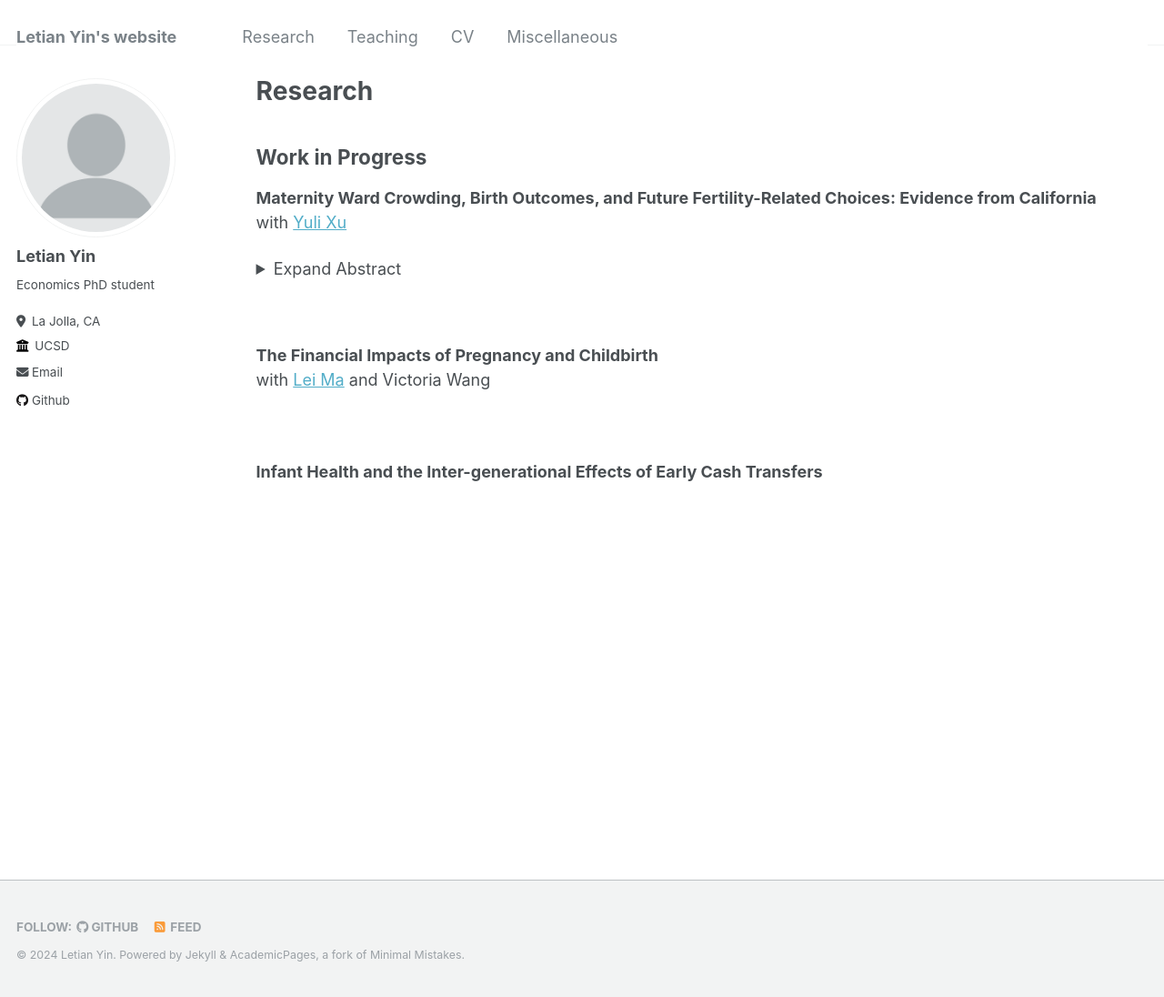
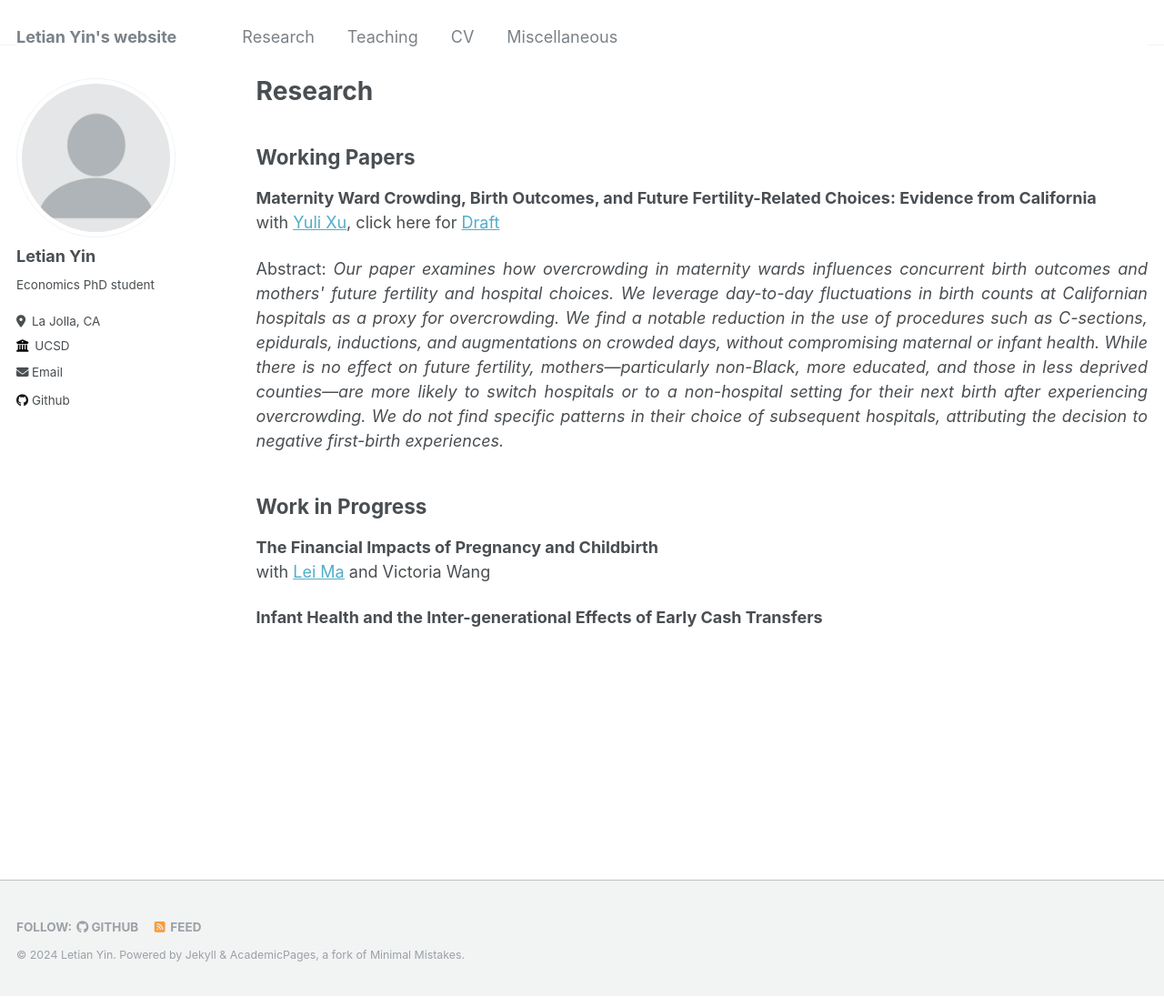
Before and after one commit to letian-yin/letian-yin.github.io, a Jekyll site: the page built from _pages/research.md, in a window 1280 px wide and 1096 px high. Shown: the whole window at 91% size. Built offline with Jekyll 4.4.1, drawn with Linux system fonts in a browser that asks for light colours.

Commit message:
Update research.md

```diff
--- a/_pages/research.md
+++ b/_pages/research.md
@@ -4,21 +4,16 @@ title: "Research"
 permalink: /research/
 author_profile: true
 ---
+## Working Papers
+**Maternity Ward Crowding, Birth Outcomes, and Future Fertility-Related Choices: Evidence from California** \
+with [Yuli Xu](https://sites.google.com/view/yulixu-econ), click here for [Draft](https://letian-yin.github.io/files/overcrowding_202410.pdf)
+<p align="justify">
+Abstract: <em>Our paper examines how overcrowding in maternity wards influences concurrent birth outcomes and mothers' future fertility and hospital choices. We leverage day-to-day fluctuations in birth counts at Californian hospitals as a proxy for overcrowding. We find a notable reduction in the use of procedures such as C-sections, epidurals, inductions, and augmentations on crowded days, without compromising maternal or infant health. While there is no effect on future fertility, mothers—particularly non-Black, more educated, and those in less deprived counties—are more likely to switch hospitals or to a non-hospital setting for their next birth after experiencing overcrowding. We do not find specific patterns in their choice of subsequent hospitals, attributing the decision to negative first-birth experiences.</em>
+</p>
+
 ## Work in Progress
-**Maternity Ward Crowding, Birth Outcomes, and Future Fertility-Related Choices: Evidence from California** \
-with [Yuli Xu](https://sites.google.com/view/yulixu-econ)
-<details>
-<summary>Expand Abstract</summary>
-  <p align="justify">
-Our paper examines how overcrowding in maternity wards influences concurrent birth outcomes and mothers' future fertility and hospital choices. We leverage day-to-day fluctuations in birth counts at Californian hospitals as a proxy for overcrowding. We find a notable reduction in the use of procedures such as C-sections, epidurals, inductions, and augmentations on crowded days, without compromising maternal or infant health. While there is no effect on future fertility, mothers—particularly non-Black, more educated, and those in less deprived counties—are more likely to switch hospitals or to a non-hospital setting for their next birth after experiencing overcrowding. We do not find specific patterns in their choice of subsequent hospitals, attributing the decision to negative first-birth experiences.
-  </p>
-</details>
-
-<p>&nbsp;</p>  <!-- This adds a blank line -->
 
 **The Financial Impacts of Pregnancy and Childbirth** \
 with [Lei Ma](https://leima-econ.com/) and Victoria Wang
 
-<p>&nbsp;</p>  <!-- This adds a blank line -->
-
 **Infant Health and the Inter-generational Effects of Early Cash Transfers**
```
